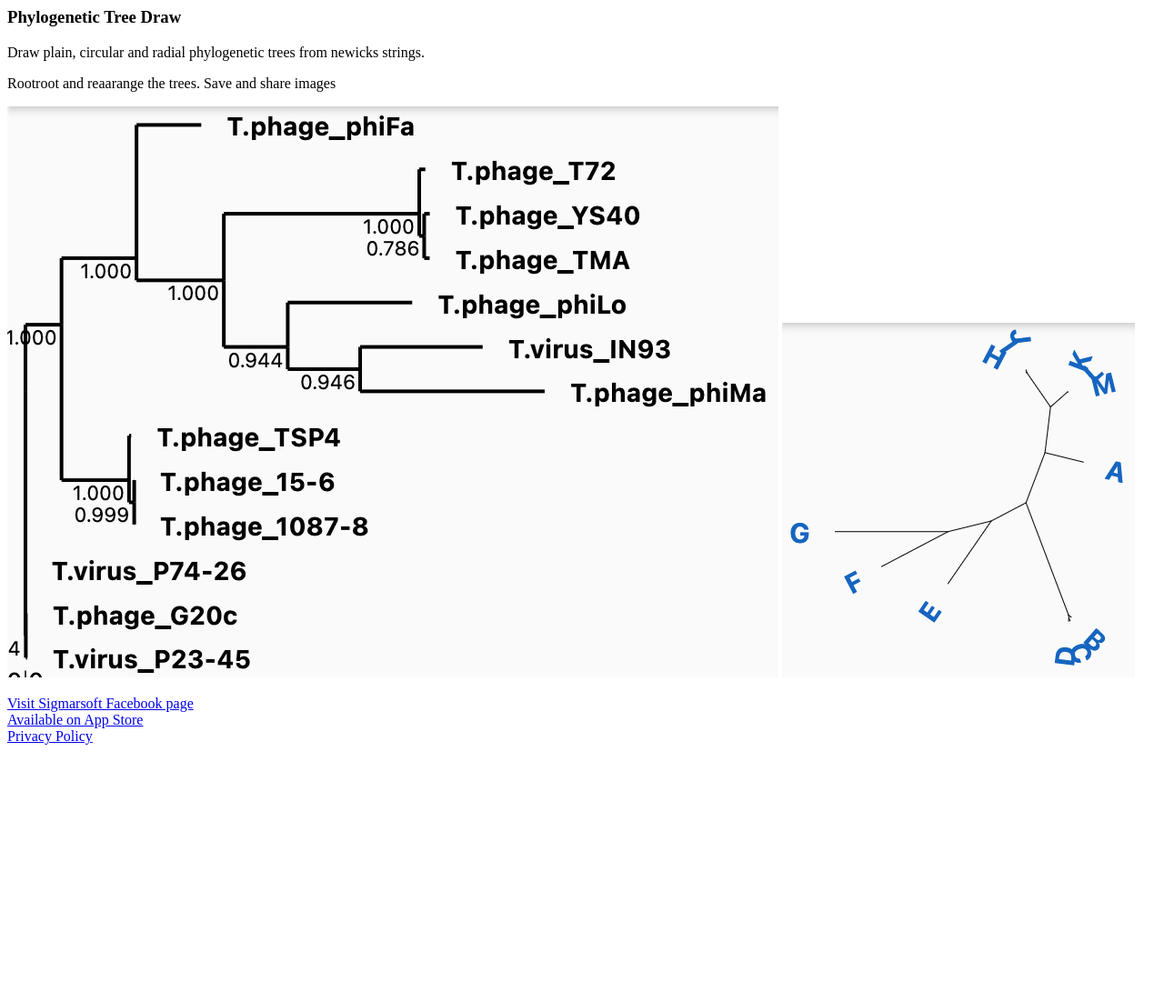
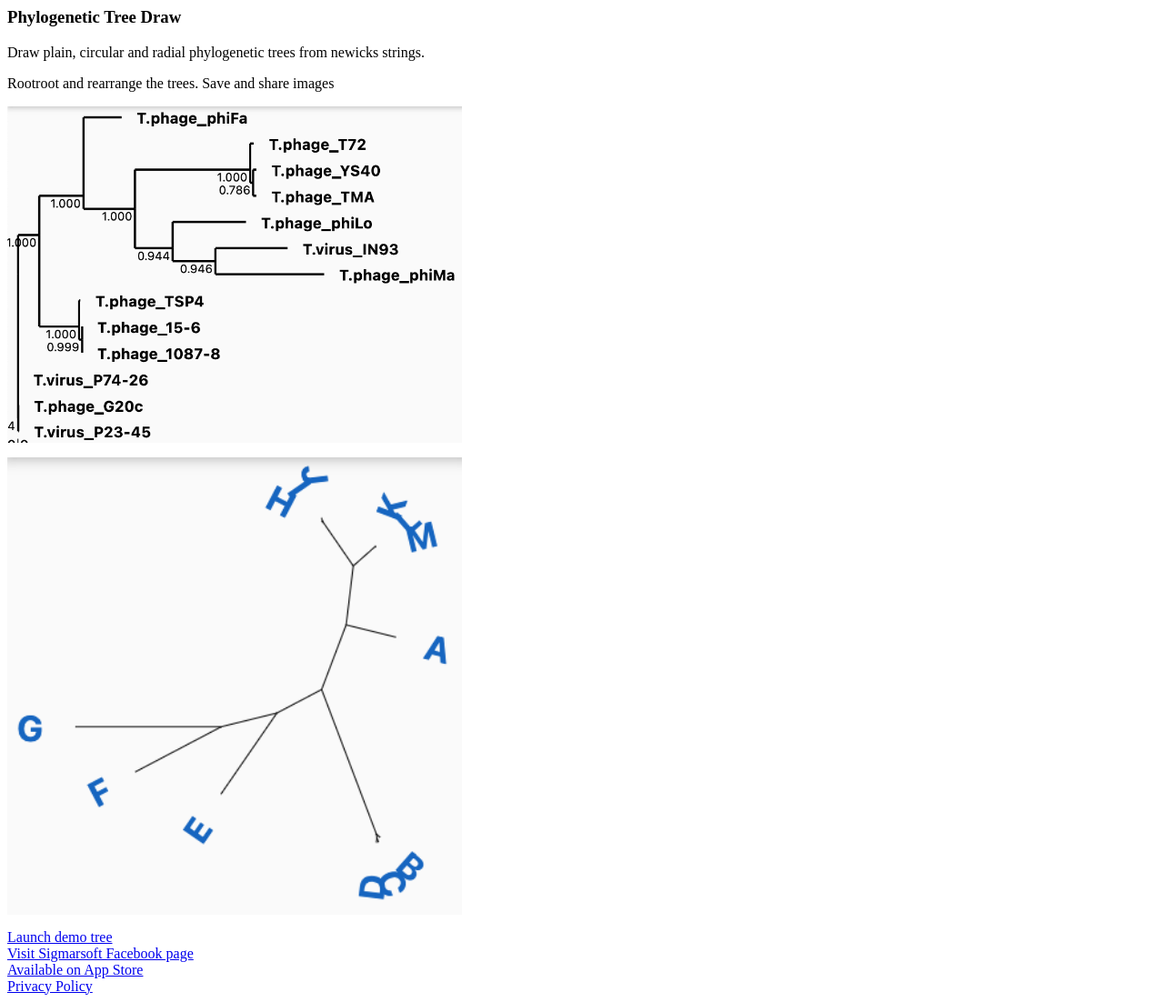
Before and after one commit to sigmarkarl/phylodraw, a plain HTML site: page index.html in a window 1280 px wide. Shown: the whole page at 91% size. Before the commit the page ends 827 px from the top, so only its background shows below. Drawn offline with Linux system fonts and the light colour scheme.

Commit message:
add priv

```diff
--- a/index.html
+++ b/index.html
@@ -7,13 +7,16 @@
                     Draw plain, circular and radial phylogenetic trees from newicks strings.
                 </p>
                 <p>
-                    Rootroot and reaarange the trees. Save and share images
+                    Rootroot and rearrange the trees. Save and share images
                 </p>
                 <p>
-                <img src="ss.png"/>
-                <img src="ss2.png"/>
+                <img src="ss.png" width="500cm"/>
+                </p><p>
+                <img src="ss2.png" width="500cm"/>
                 </p>
-                <a href="https://www.facebook.com/100068185181715/">Visit Sigmarsoft Facebook page</a>
+                <a href="tre.txt">Launch demo tree</a>
+                <br>
+                <a href="https://www.facebook.com/100068185181715/" target="_blank" rel="noopener">Visit Sigmarsoft Facebook page</a>
                 <br>
                 <a href="https://apps.apple.com/is/app/phylogenetic-tree-draw/id6443900345?mt=12">Available on App Store</a>
                 <br>
```
Also changed, not shown: tre.txt (added).
